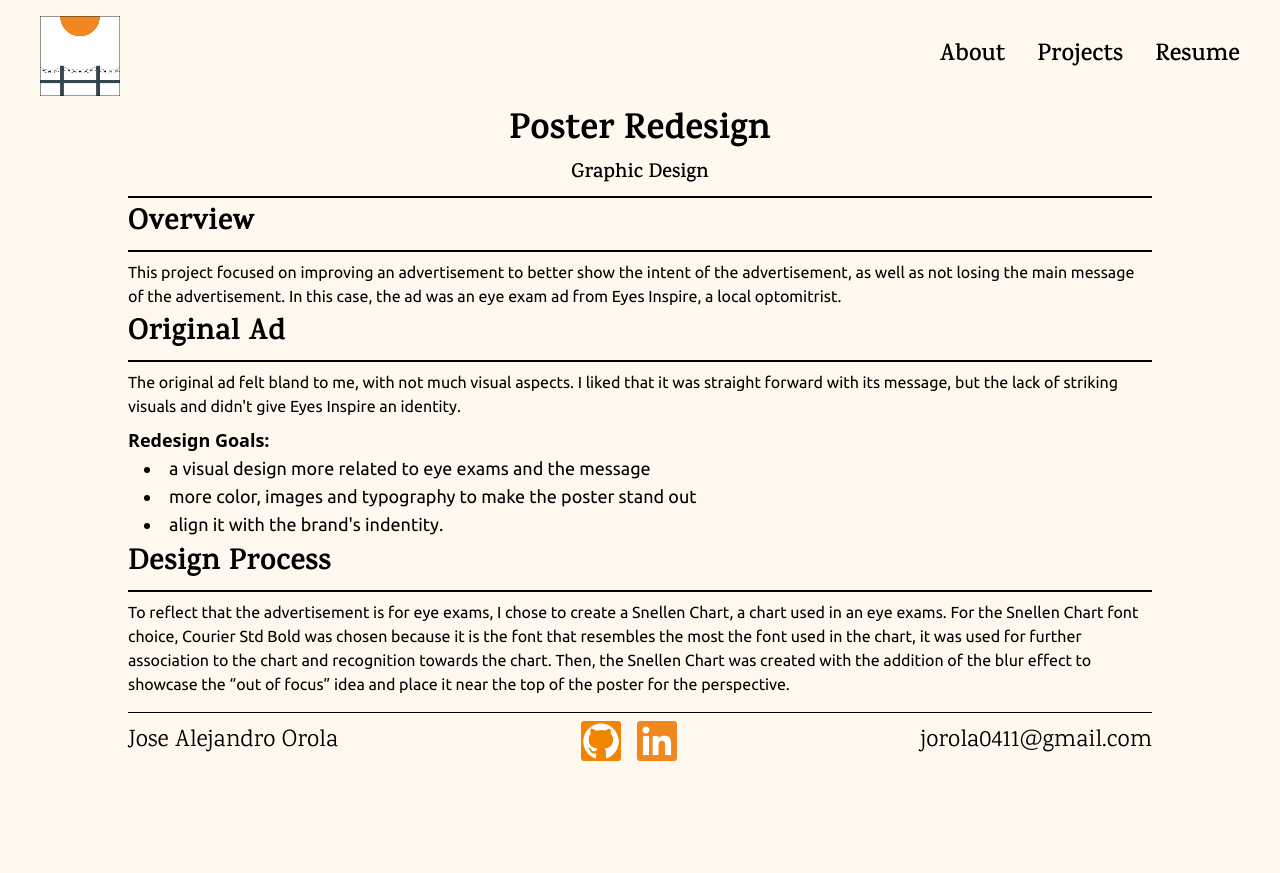
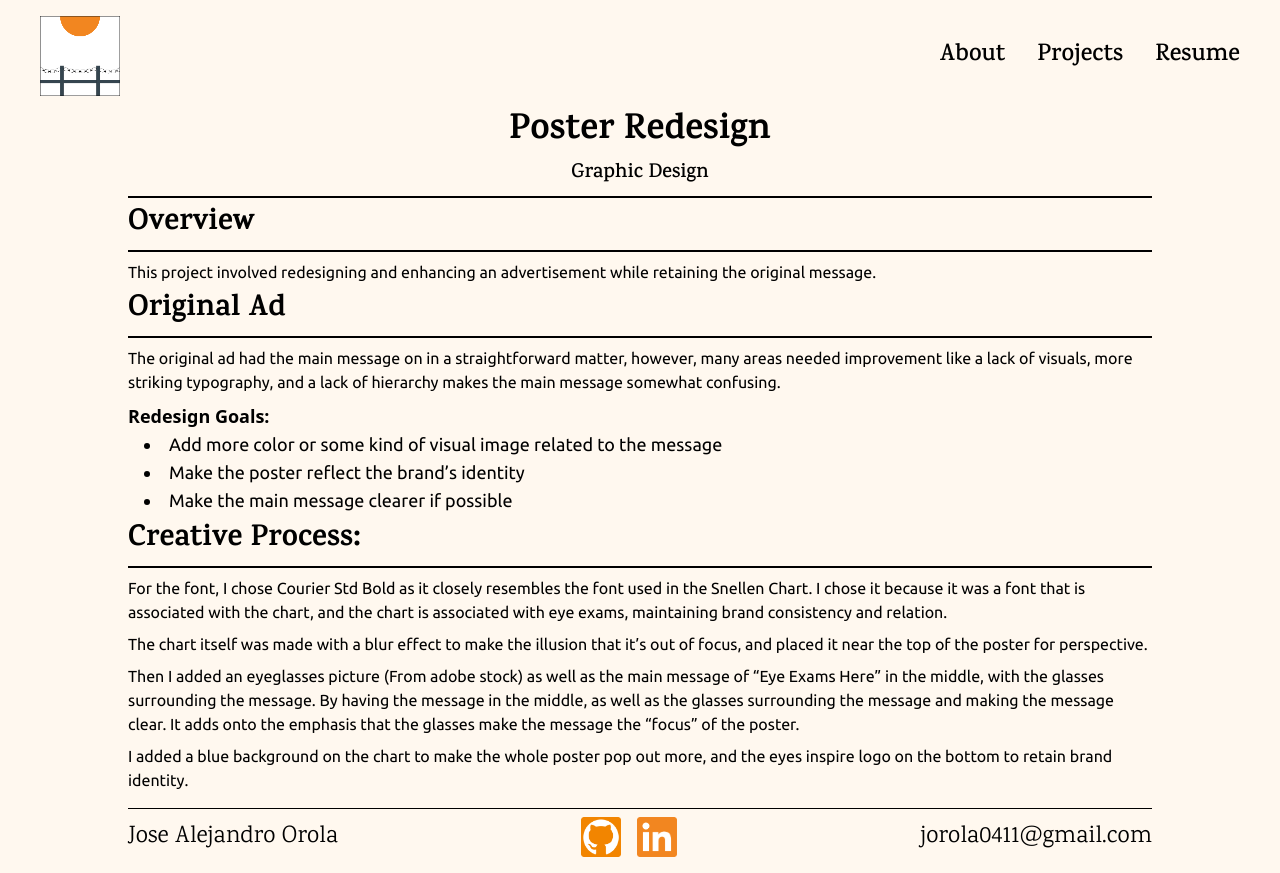
Before and after one commit to jorola0411/PortfolioWebsite, a React (Vite) app in the folder portfolio-website/: page /projects/poster in a window 1280 px wide. Before the commit the page ends 800 px from the top, so only its background shows below. Built offline with nearby package versions, Linux system fonts and the light colour scheme.

Commit message:
edits to poster page

```diff
--- a/portfolio-website/src/components/Poster.jsx
+++ b/portfolio-website/src/components/Poster.jsx
@@ -14,25 +14,29 @@ function Poster() {
             <hr className="border-t-2 border-black  mt-2 mb-4" />
             <h1 className="font-karma text-3xl font-bold">Overview</h1>
             <hr className="border-t-2 border-black  mt-2 mb-4" />
-            <p className="font-ubuntu">This project focused on improving an advertisement to better show the intent of the advertisement, as well as not losing the main message of the advertisement. In this case, the ad was an eye exam ad from Eyes Inspire, a local optomitrist.</p>
+            <p className="font-ubuntu">This project involved redesigning and enhancing an advertisement while retaining the original message.</p>
             <h1 className="font-karma text-3xl font-bold">Original Ad</h1>
             <hr className="border-t-2 border-black  mt-2 mb-4" />
-            <p className="font-ubuntu">The original ad felt bland to me, with not much visual aspects. I liked that it was straight forward with its message, but the lack of striking visuals and didn't give Eyes Inspire an identity.</p>
+            <p className="font-ubuntu">The original ad had the main message on in a straightforward matter, however, many areas needed improvement like a lack of visuals, more striking typography, and a lack of hierarchy makes the main message somewhat confusing.
+            </p>
             <p className="text-lg">
       <span className="font-bold ">Redesign Goals:</span>
 
       <ul className="list-disc list-inside pl-4 font-ubuntu">
-        <li>a visual design more related to eye exams and the message</li>
-        <li>more color, images and typography to make the poster stand out</li>
-        <li>align it with the brand's indentity.</li>
+        <li>Add more color or some kind of visual image related to the message</li>
+        <li>Make the poster reflect the brand’s identity</li>
+        <li>Make the main message clearer if possible</li>
       </ul>
     </p>
-            <h1 className="font-karma text-3xl font-bold">Design Process</h1>
+            <h1 className="font-karma text-3xl font-bold">Creative Process:</h1>
             <hr className="border-t-2 border-black  mt-2 mb-4" />
-            <p className="font-ubuntu">To reflect that the advertisement is for eye exams, I chose to create a Snellen Chart, a chart used in an eye exams. For the Snellen Chart font choice, Courier Std Bold was chosen because it is the font that resembles the most the font used in the chart, it was used for further association to the chart and recognition towards the chart.
-Then, the Snellen Chart was created with the addition of the blur effect to showcase the “out of focus” idea and place it near the top of the poster for the perspective.
+            <p className="font-ubuntu">For the font, I chose Courier Std Bold as it closely resembles the font used in the Snellen Chart. I chose it because it was a font that is associated with the chart, and the chart is associated with eye exams, maintaining brand consistency and relation.
  </p>
-
+       <p className="font-ubuntu">The chart itself was made with a blur effect to make the illusion that it’s out of focus, and placed it near the top of the  poster for perspective.
+       </p>
+       <p className="font-ubuntu">Then I added an eyeglasses picture (From adobe stock) as well as the main message of “Eye Exams Here” in the middle, with the glasses surrounding the message. By having the message in the middle, as well as the glasses surrounding the message and making the message clear. It adds onto the emphasis that the glasses make the message the “focus” of the poster.
+       </p>
+       <p className="font-ubuntu">I added a blue background on the chart to make the whole poster pop out more, and the eyes inspire logo on the bottom to retain brand identity.</p>
             </div>
             </div>
             </div>
```
